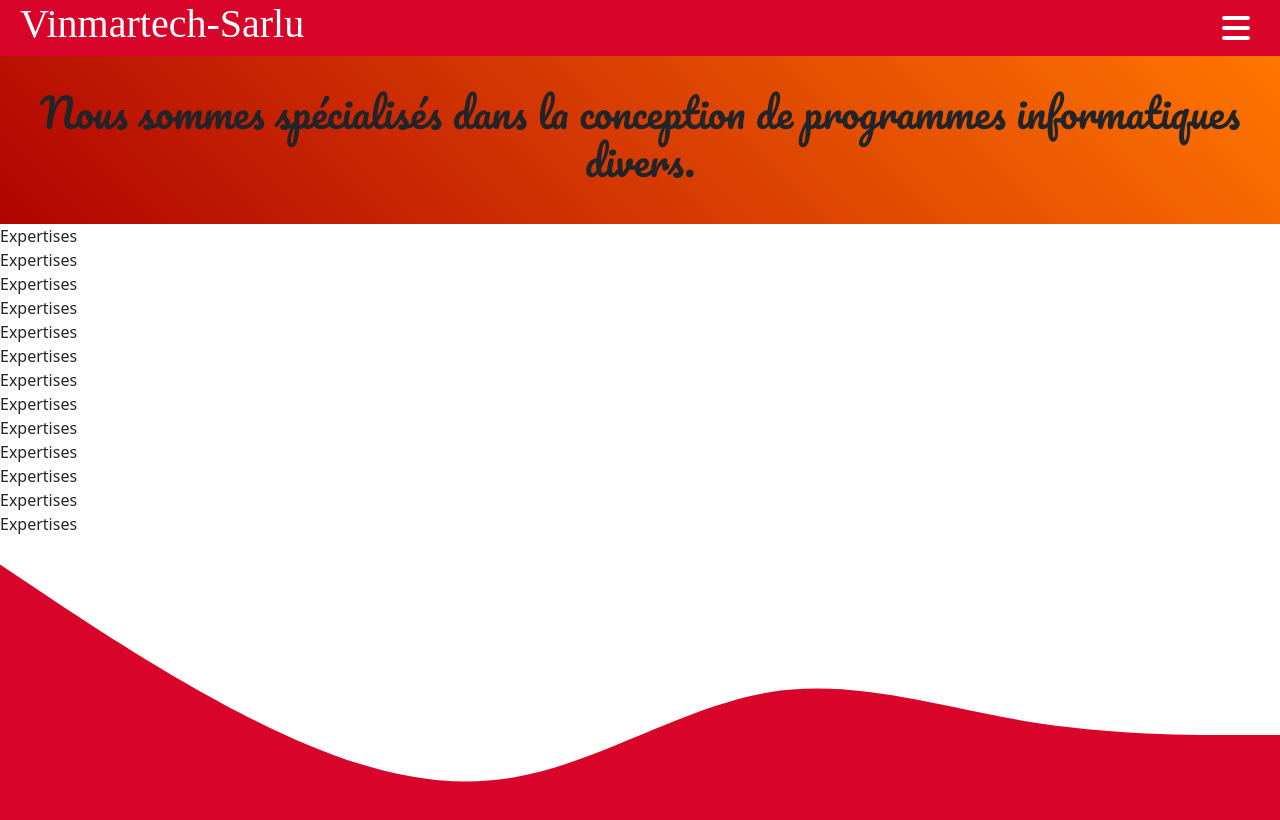
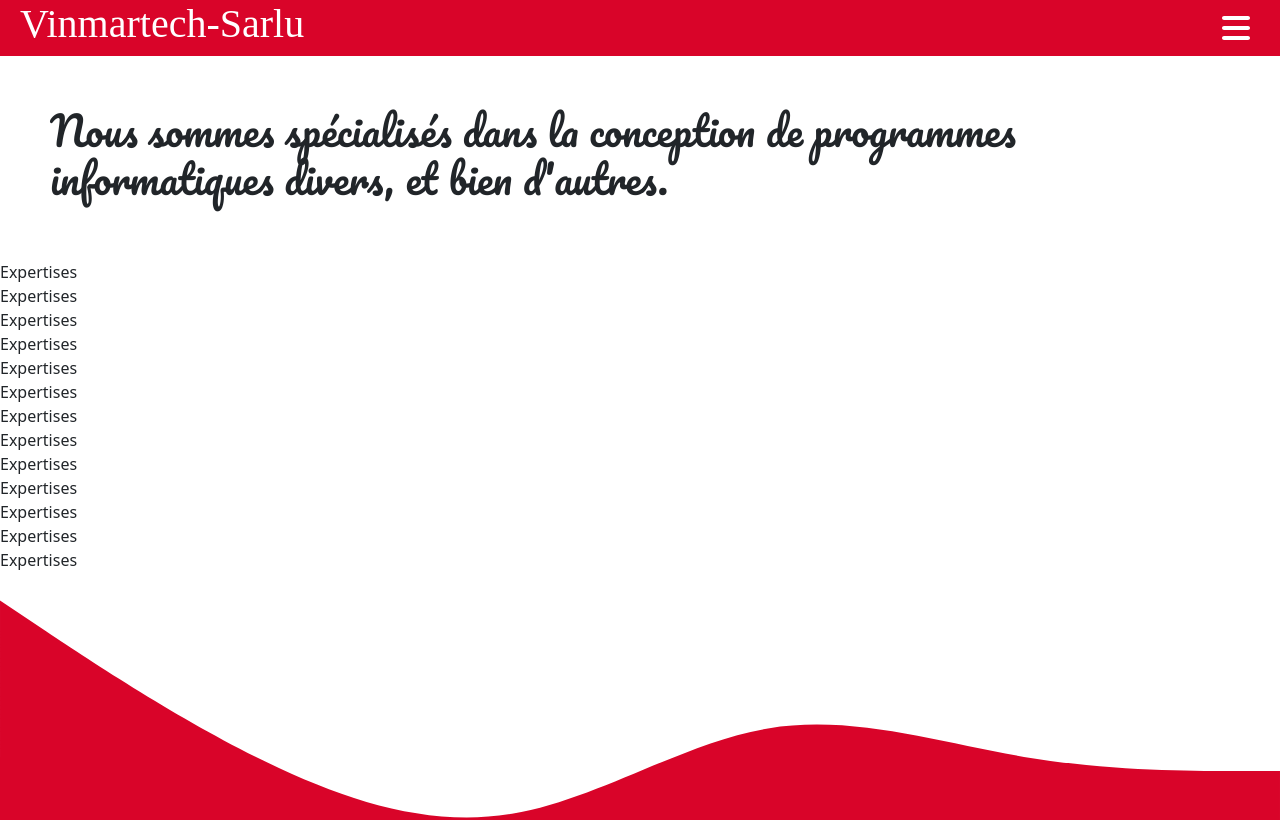
Before and after one commit to Alphonse-K/vinmartech, a React (Create React App) app: page /expertises in a window 1280 px wide. Shown: the top 820 px of the page. Built offline with nearby package versions, Linux system fonts and the light colour scheme; a web font is replaced by a local one.

Commit message:
Expertises.js updated again

```diff
--- a/src/App.css
+++ b/src/App.css
@@ -408,10 +408,11 @@
 
 /**************************** EXPERTISE COMPONENT START***********************************/
 .expertise-header {
-  background: rgba(255, 118, 1, 1.0);
-  background: linear-gradient(225deg, rgba(255, 118, 1, 1.0), rgba(176, 3, 3, 1.0));  padding: 2rem;
-  text-align: center;
+  display: flex;
+  align-items: center;
+  justify-content: center;
   font-family: 'Pacifico', cursive;
+  margin: 50px;
 }
 /**************************** EXPERTISE COMPONENT END****************************************/
 
--- a/src/components/Expertises.js
+++ b/src/components/Expertises.js
@@ -8,7 +8,7 @@
     // <></>
     <div>
         <Navbar/>
-        <div className='expertise-header'><h1>Nous sommes spécialisés dans la conception de programmes informatiques divers.</h1></div>
+        <div className='expertise-header'><h1>Nous sommes spécialisés dans la conception de programmes informatiques divers, et bien d'autres.</h1></div>
         <div>Expertises</div>
         <div>Expertises</div>
         <div>Expertises</div>
```
